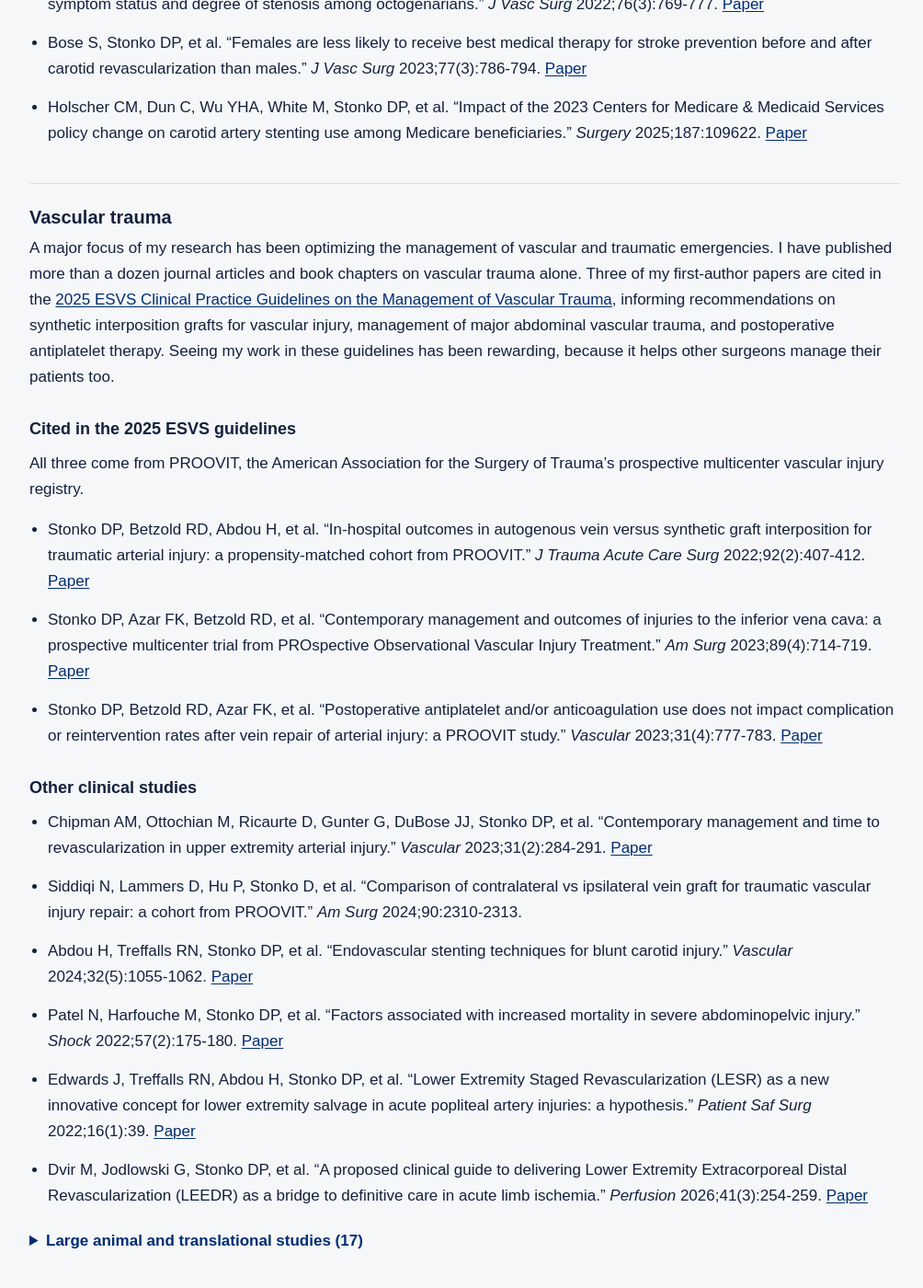
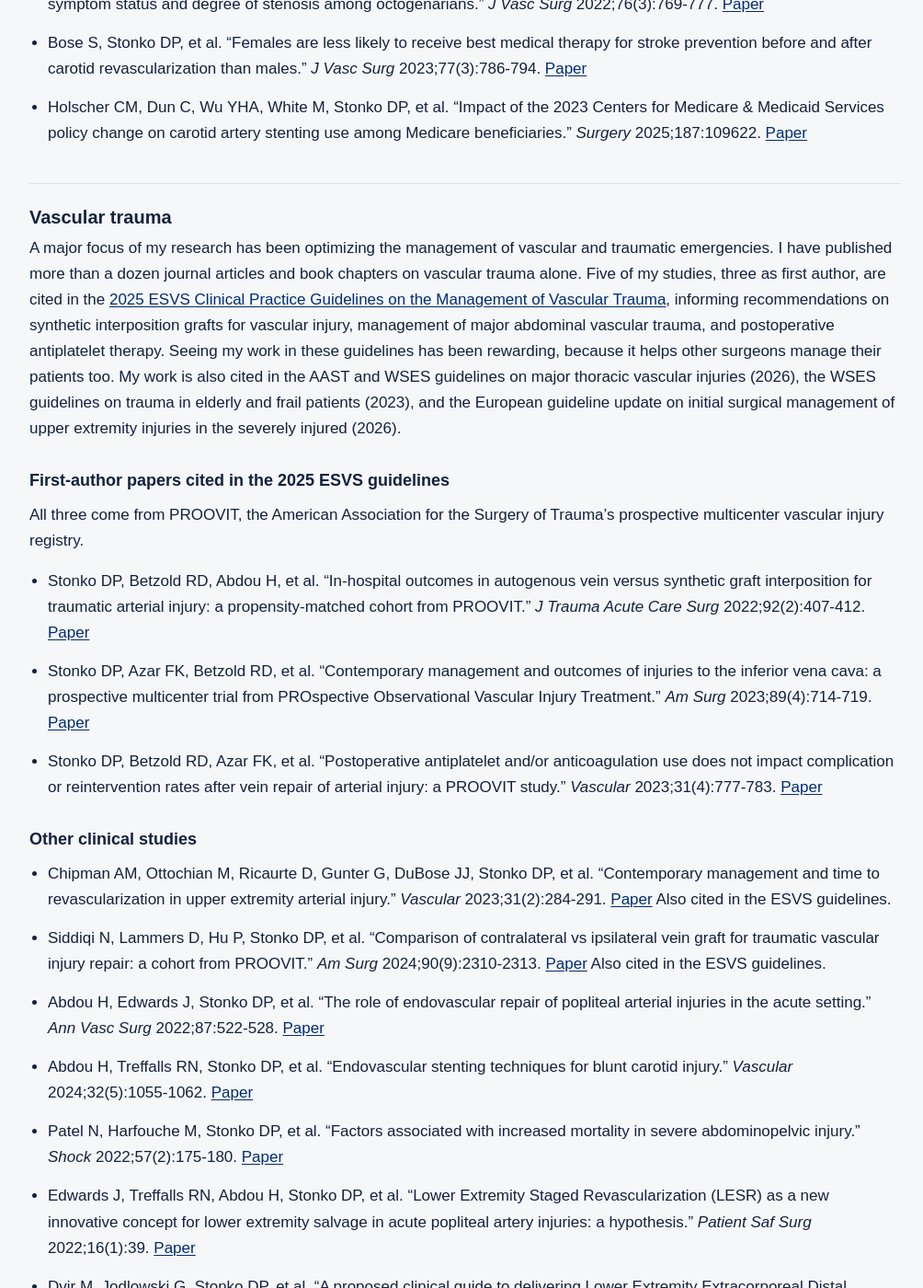
Before and after one commit to davidstonko/ai-surgery, a Jekyll site: the page built from docs/research/index.md, in a window 1280 px wide and 1400 px high, scrolled down 3835 px. Shown: the whole window at 92% size, without its empty margins (134-1138 px from the left). Built offline with Jekyll 4.4.1, drawn with Linux system fonts in a browser that asks for light colours; some of the changed text lies outside the part shown.

Commit message:
Research: book chapters and guideline citations from CV
Co-Authored-By: Claude Opus 5.5 <noreply@anthropic.com>
Claude-Session: https://claude.ai/code/session_01CC9uqAMJHVu3pkJefiANJN

```diff
--- a/docs/research/index.md
+++ b/docs/research/index.md
@@ -115,9 +115,9 @@ More of my carotid work:
 
 ### Vascular trauma
 
-A major focus of my research has been optimizing the management of vascular and traumatic emergencies. I have published more than a dozen journal articles and book chapters on vascular trauma alone. Three of my first-author papers are cited in the [2025 ESVS Clinical Practice Guidelines on the Management of Vascular Trauma](https://doi.org/10.1016/j.ejvs.2024.12.018), informing recommendations on synthetic interposition grafts for vascular injury, management of major abdominal vascular trauma, and postoperative antiplatelet therapy. Seeing my work in these guidelines has been rewarding, because it helps other surgeons manage their patients too.
+A major focus of my research has been optimizing the management of vascular and traumatic emergencies. I have published more than a dozen journal articles and book chapters on vascular trauma alone. Five of my studies, three as first author, are cited in the [2025 ESVS Clinical Practice Guidelines on the Management of Vascular Trauma](https://doi.org/10.1016/j.ejvs.2024.12.018), informing recommendations on synthetic interposition grafts for vascular injury, management of major abdominal vascular trauma, and postoperative antiplatelet therapy. Seeing my work in these guidelines has been rewarding, because it helps other surgeons manage their patients too. My work is also cited in the AAST and WSES guidelines on major thoracic vascular injuries (2026), the WSES guidelines on trauma in elderly and frail patients (2023), and the European guideline update on initial surgical management of upper extremity injuries in the severely injured (2026).
 
-#### Cited in the 2025 ESVS guidelines
+#### First-author papers cited in the 2025 ESVS guidelines
 
 All three come from PROOVIT, the American Association for the Surgery of Trauma's prospective multicenter vascular injury registry.
 
@@ -127,8 +127,9 @@ All three come from PROOVIT, the American Association for the Surgery of Trauma'
 
 #### Other clinical studies
 
-- Chipman AM, Ottochian M, Ricaurte D, Gunter G, DuBose JJ, Stonko DP, et al. "Contemporary management and time to revascularization in upper extremity arterial injury." *Vascular* 2023;31(2):284-291. [Paper](https://doi.org/10.1177/17085381211062726)
-- Siddiqi N, Lammers D, Hu P, Stonko D, et al. "Comparison of contralateral vs ipsilateral vein graft for traumatic vascular injury repair: a cohort from PROOVIT." *Am Surg* 2024;90:2310-2313.
+- Chipman AM, Ottochian M, Ricaurte D, Gunter G, DuBose JJ, Stonko DP, et al. "Contemporary management and time to revascularization in upper extremity arterial injury." *Vascular* 2023;31(2):284-291. [Paper](https://doi.org/10.1177/17085381211062726) Also cited in the ESVS guidelines.
+- Siddiqi N, Lammers D, Hu P, Stonko DP, et al. "Comparison of contralateral vs ipsilateral vein graft for traumatic vascular injury repair: a cohort from PROOVIT." *Am Surg* 2024;90(9):2310-2313. [Paper](https://doi.org/10.1177/00031348241246167) Also cited in the ESVS guidelines.
+- Abdou H, Edwards J, Stonko DP, et al. "The role of endovascular repair of popliteal arterial injuries in the acute setting." *Ann Vasc Surg* 2022;87:522-528. [Paper](https://doi.org/10.1016/j.avsg.2022.05.040)
 - Abdou H, Treffalls RN, Stonko DP, et al. "Endovascular stenting techniques for blunt carotid injury." *Vascular* 2024;32(5):1055-1062. [Paper](https://doi.org/10.1177/17085381231193062)
 - Patel N, Harfouche M, Stonko DP, et al. "Factors associated with increased mortality in severe abdominopelvic injury." *Shock* 2022;57(2):175-180. [Paper](https://doi.org/10.1097/SHK.0000000000001851)
 - Edwards J, Treffalls RN, Abdou H, Stonko DP, et al. "Lower Extremity Staged Revascularization (LESR) as a new innovative concept for lower extremity salvage in acute popliteal artery injuries: a hypothesis." *Patient Saf Surg* 2022;16(1):39. [Paper](https://doi.org/10.1186/s13037-022-00349-2)
@@ -156,6 +157,18 @@ All three come from PROOVIT, the American Association for the Surgery of Trauma'
 - Treffalls RN, Lubas M, Morrison JJ, Stonko DP. "Autologous blood resuscitation for large animals in a research setting using the Hemafuse device: preliminary data of device use for controlled and real-world hemorrhage." *Front Vet Sci* 2022;9:1069420. [Paper](https://doi.org/10.3389/fvets.2022.1069420)
 
 </details>
+
+<hr class="sub">
+
+### Book chapters
+
+- Stonko DP, Black JH III. "Management of aortic arch and arch vessel injuries." In: Mitchell, Farber, Moore, Cox, eds. *Decision Making in Vascular Trauma.* Wolters Kluwer. Expected April 2027.
+- Stonko DP, Black JH III. "Vascular reconstruction in oncologic surgery." In: Sidawy, Perler, Harris, eds. *Rutherford's Vascular Surgery and Endovascular Therapy,* 11th ed. Elsevier; 2026.
+- Stonko DP, Holscher CM. "Acute limb ischemia: surgical and endovascular treatment." In: Sidawy, Perler, Harris, eds. *Rutherford's Vascular Surgery and Endovascular Therapy,* 11th ed. Elsevier; 2026.
+- Stonko DP, Reifsnyder T. "Management of acute mesenteric ischemia." In: Cameron JL, Cameron AM, eds. *Current Surgical Therapy,* 15th ed. Elsevier; 2026.
+- Stonko DP, Hicks CW. "When to surgically intervene for claudication?" *Advances in Surgery* 2025;59(1):245-258.
+- Stonko DP, Hicks CW. "Current management of intermittent claudication." *Advances in Surgery* 2023;57(1):103-113. [Chapter](https://doi.org/10.1016/j.yasu.2023.04.009)
+- Stonko DP, Hicks CW. "Management of ruptured abdominal aortic aneurysms." In: Cameron JL, Cameron AM, eds. *Current Surgical Therapy,* 14th ed. Elsevier; 2022.
 
 <hr>
 
```
